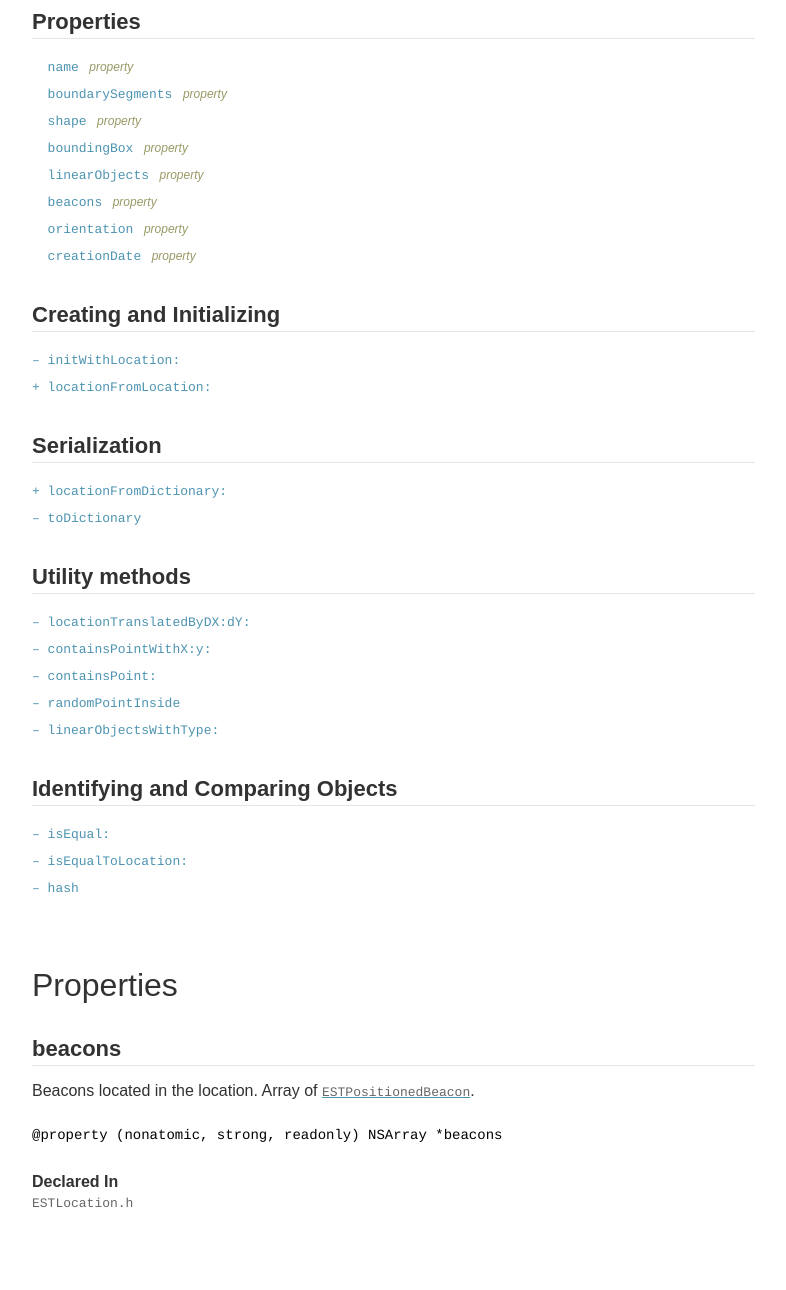
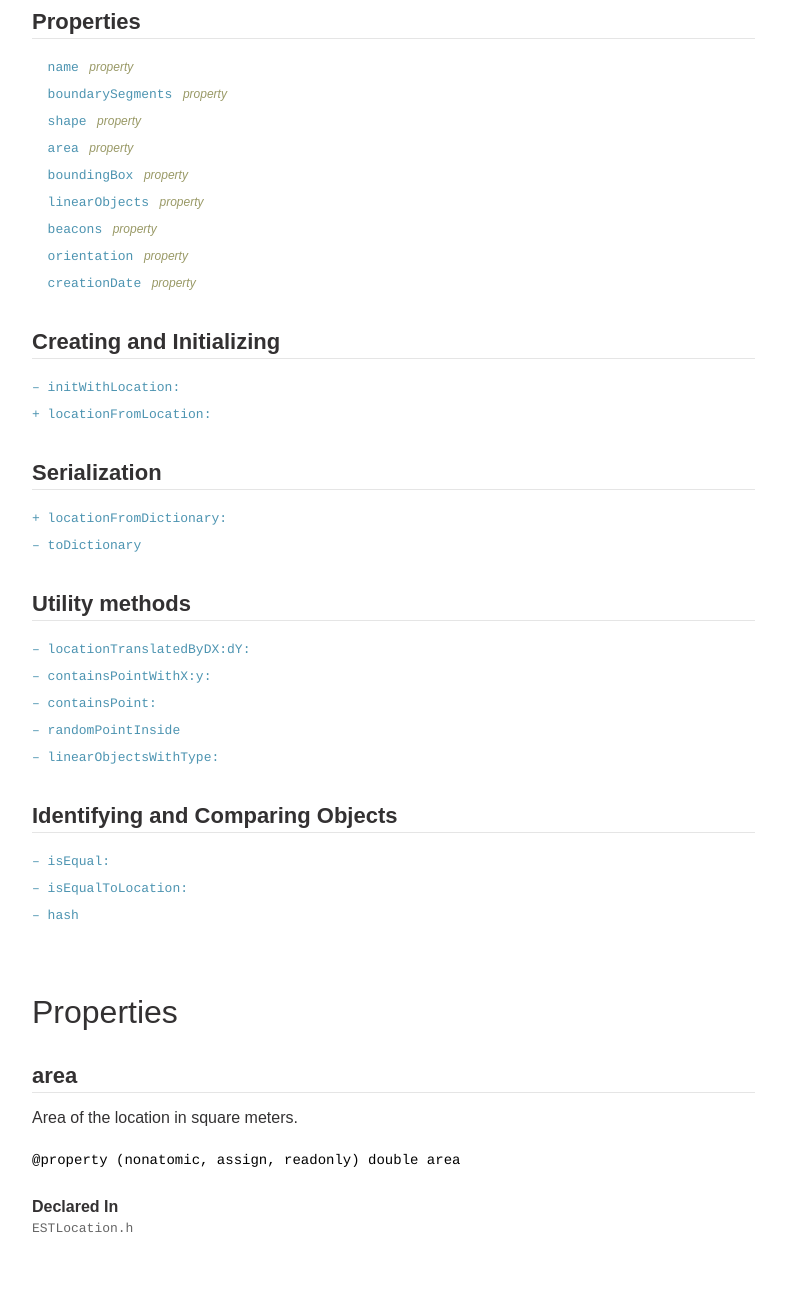
Before and after one commit to Estimote/iOS-Indoor-SDK, a plain HTML site: page Documentation/Classes/ESTLocation.html in a window 1280 px wide. Shown: the part 820-2110 px from the top of the page, without its empty margins (360-1146 px from the left). Drawn offline with Linux system fonts and the light colour scheme; a small style sheet from the web is missing; a web font is replaced by a local one.

```diff
--- a/Documentation/Classes/ESTLocation.html
+++ b/Documentation/Classes/ESTLocation.html
@@ -38,6 +38,8 @@
 
 
 	<option value="properties">Properties</option>
+
+	<option value="//api/name/area">&nbsp;&nbsp;&nbsp;&nbsp;area</option>
 
 	<option value="//api/name/beacons">&nbsp;&nbsp;&nbsp;&nbsp;beacons</option>
 
@@ -122,6 +124,8 @@
 
 
 <li role="treeitem" class="children"><span class="disclosure"></span><span class="sectionName"><a href="#properties">Properties</a></span><ul>
+
+	<li><span class="nodisclosure"></span><span class="sectionName"><a href="#//api/name/area">area</a></span></li>
 
 	<li><span class="nodisclosure"></span><span class="sectionName"><a href="#//api/name/beacons">beacons</a></span></li>
 
@@ -246,6 +250,12 @@ JSON with <a href="../Classes/ESTLocationBuilder.html#//api/name/parseFromJSON:"
 </li><li>
 	<span class="tooltip">
 		<code><a href="#//api/name/shape">&nbsp;&nbsp;shape</a></code>
+	</span>
+	<span class="task-item-suffix">property</span>
+
+</li><li>
+	<span class="tooltip">
+		<code><a href="#//api/name/area">&nbsp;&nbsp;area</a></code>
 	</span>
 	<span class="task-item-suffix">property</span>
 
@@ -395,6 +405,42 @@ JSON with <a href="../Classes/ESTLocationBuilder.html#//api/name/parseFromJSON:"
 					<div class="section section-methods">
 						<a title="Properties" name="properties"></a>
 						<h2 class="subtitle subtitle-methods">Properties</h2>
+
+						<div class="section-method">
+	<a name="//api/name/area" title="area"></a>
+	<h3 class="subsubtitle method-title">area</h3>
+
+
+
+	<div class="method-subsection brief-description">
+		<p>Area of the location in square meters.</p>
+	</div>
+
+
+
+	<div class="method-subsection method-declaration"><code>@property (nonatomic, assign, readonly) double area</code></div>
+
+
+
+
+
+
+
+
+
+
+
+
+
+
+
+	<div class="method-subsection declared-in-section">
+		<h4 class="method-subtitle">Declared In</h4>
+		<code class="declared-in-ref">ESTLocation.h</code><br />
+	</div>
+
+
+</div>
 
 						<div class="section-method">
 	<a name="//api/name/beacons" title="beacons"></a>
@@ -1293,7 +1339,7 @@ JSON with <a href="../Classes/ESTLocationBuilder.html#//api/name/parseFromJSON:"
 				<div id="footer">
 					<hr />
 					<div class="footer-copyright">
-						<p><span class="copyright">&copy; 2015 Estimote. All rights reserved. (Last updated: 2015-03-03)</span><br />
+						<p><span class="copyright">&copy; 2015 Estimote. All rights reserved. (Last updated: 2015-03-17)</span><br />
 
 						<span class="generator">Generated by <a href="http://appledoc.gentlebytes.com">appledoc 2.2.1 (build 1333)</a>.</span></p>
 
```
Also changed, not shown: Documentation/Classes/ESTIndoorLocationManager.html (+1 -1 lines), Documentation/Classes/ESTIndoorLocationView.html (+1 -1 lines), Documentation/Classes/ESTLocationBuilder.html (+1 -1 lines), Documentation/Classes/ESTLocationLinearObject.html (+1 -1 lines), Documentation/Classes/ESTOrientedLineSegment.html (+1 -1 lines), Documentation/Classes/ESTOrientedPoint.html (+1 -1 lines), Documentation/Classes/ESTPoint.html (+1 -1 lines), Documentation/Classes/ESTPositionedBeacon.html (+1 -1 lines), Documentation/Constants/ESTLocationBuilderSide.html (+1 -1 lines), Documentation/Protocols/ESTIndoorLocationManagerDelegate.html (+1 -1 lines), Documentation/hierarchy.html (+1 -1 lines), Documentation/index.html (+1 -1 lines), 2 other files.
